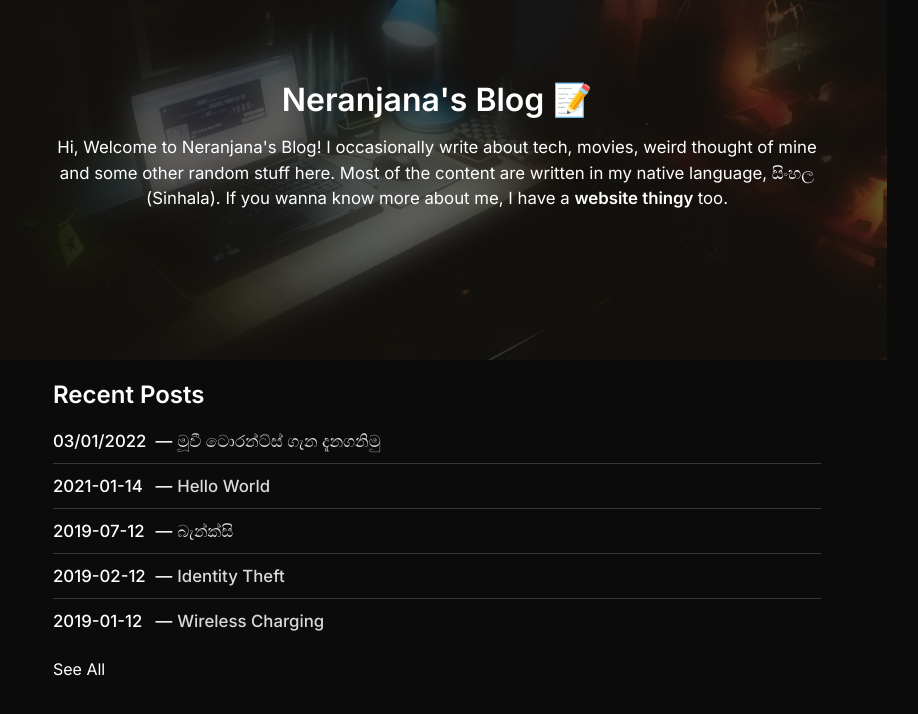
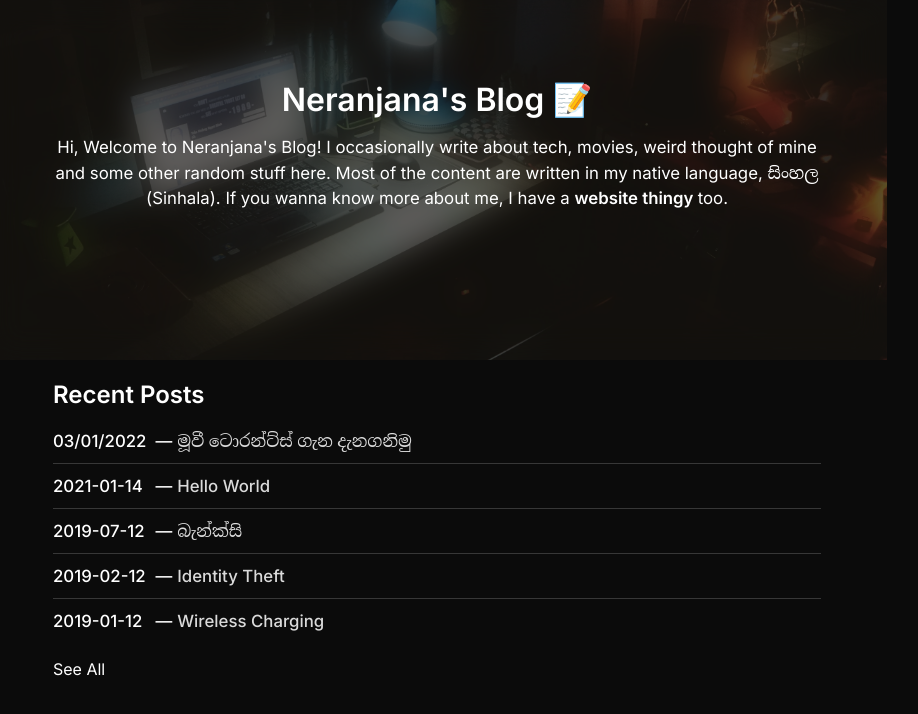
Before and after one commit to NandiyaLive/blog.neranjana-tk, a Next.js app: page / in a window 1280 px wide. Shown: the top 714 px of the page, without its empty margins (203-1121 px from the left). Built offline with nearby package versions, Linux system fonts and the light colour scheme.

Commit message:
Update styles.scss

```diff
--- a/src/styles/styles.scss
+++ b/src/styles/styles.scss
@@ -4,7 +4,7 @@
   padding: 0;
   margin: 0;
   box-sizing: border-box;
-  font-family: "Inter", -apple-system, BlinkMacSystemFont, Roboto, serif;
+  font-family: "Inter", -apple-system, BlinkMacSystemFont, Roboto, "Noto Serif Sinhala", serif;
 }
 
 :root {
@@ -268,7 +268,6 @@ nav {
     ul,
     xmp {
       unicode-bidi: isolate;
-      font-family: "Inter", "Roboto", "Noto Serif Sinhala", serif;;
     }
 
     article,
```
